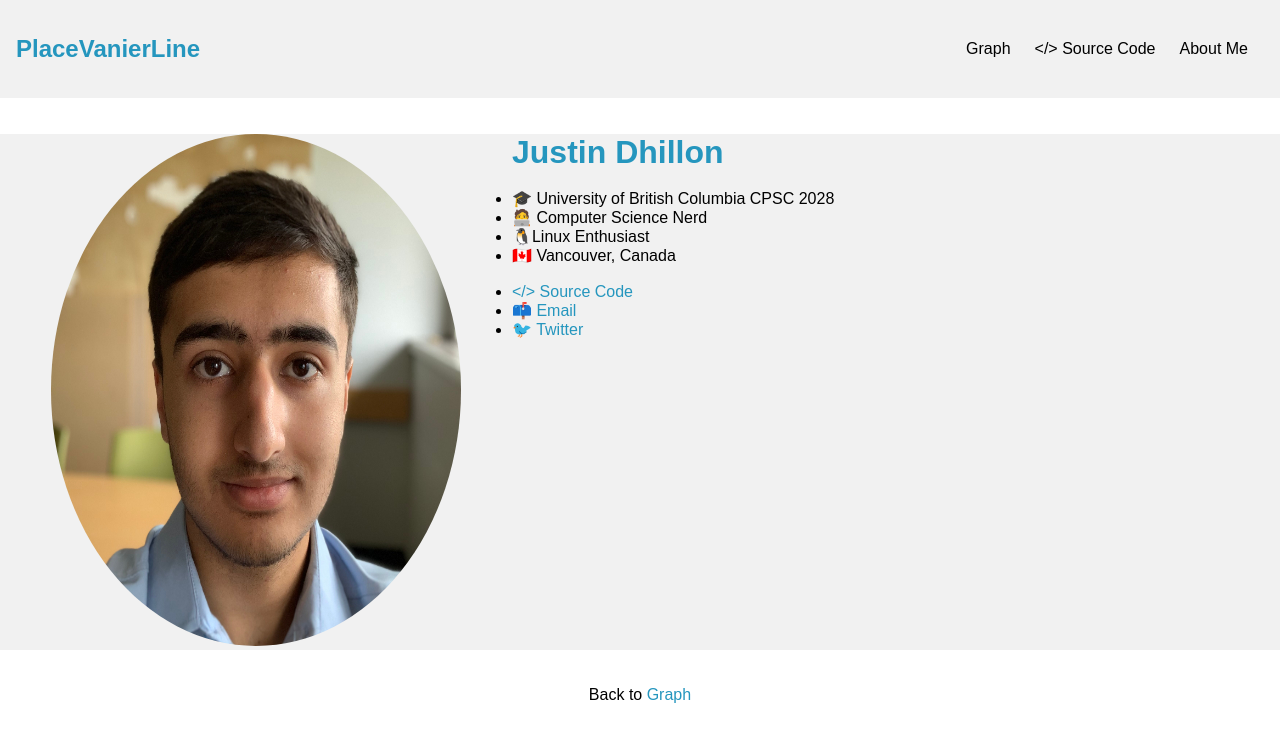
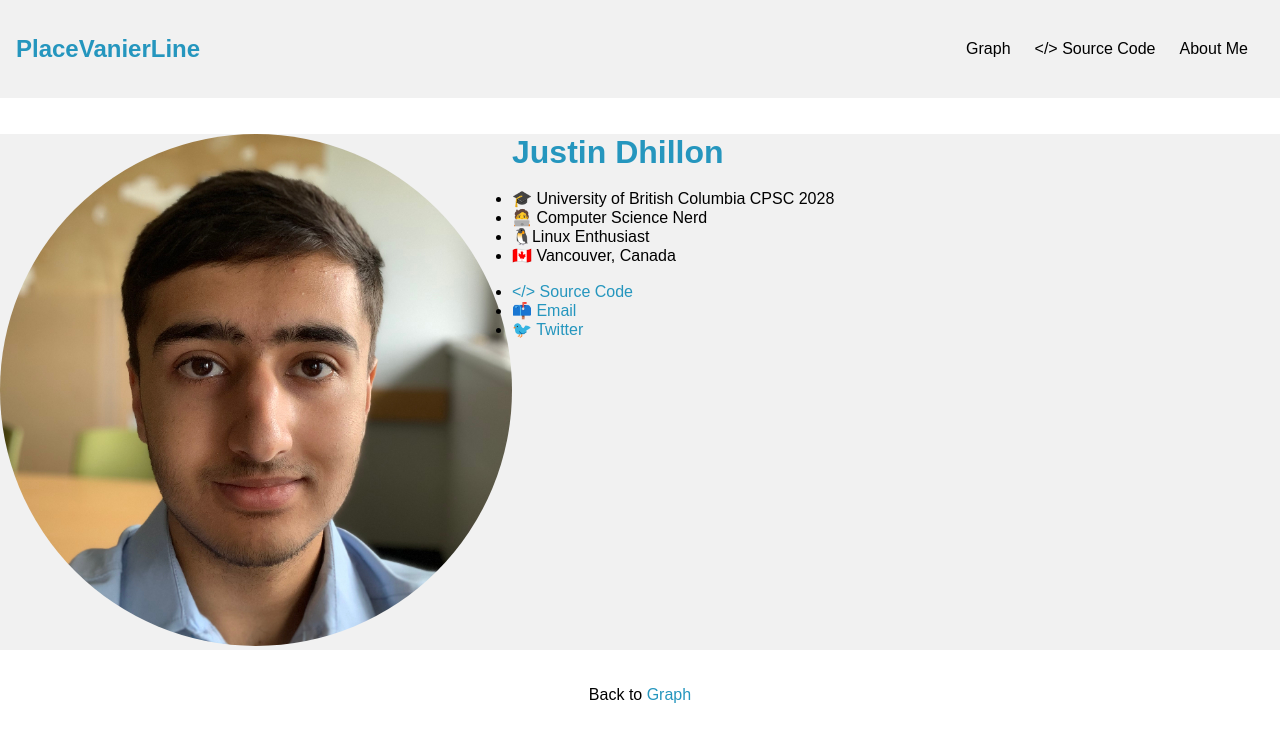
Before and after one commit to justindhillon/place-vanier-line, a Next.js app: page /about-me in a window 1280 px wide. Shown: the top 742 px of the page. Built offline with nearby package versions, Linux system fonts and the light colour scheme.

Commit message:
modified:   styles/global.css

```diff
--- a/styles/global.css
+++ b/styles/global.css
@@ -15,7 +15,8 @@
 .image {
   border-radius: 50%;
   width: 32em;
-  max-width: 80%;
+  max-width: 80vw;
+  max-height: 80vw;
   height: 32em;
 }
 
```
